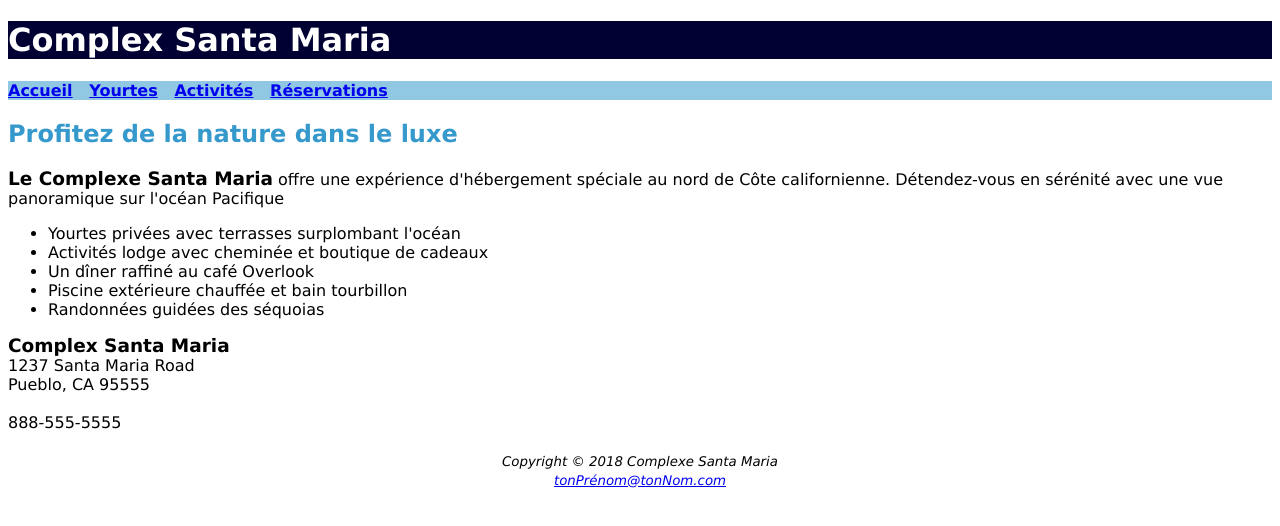
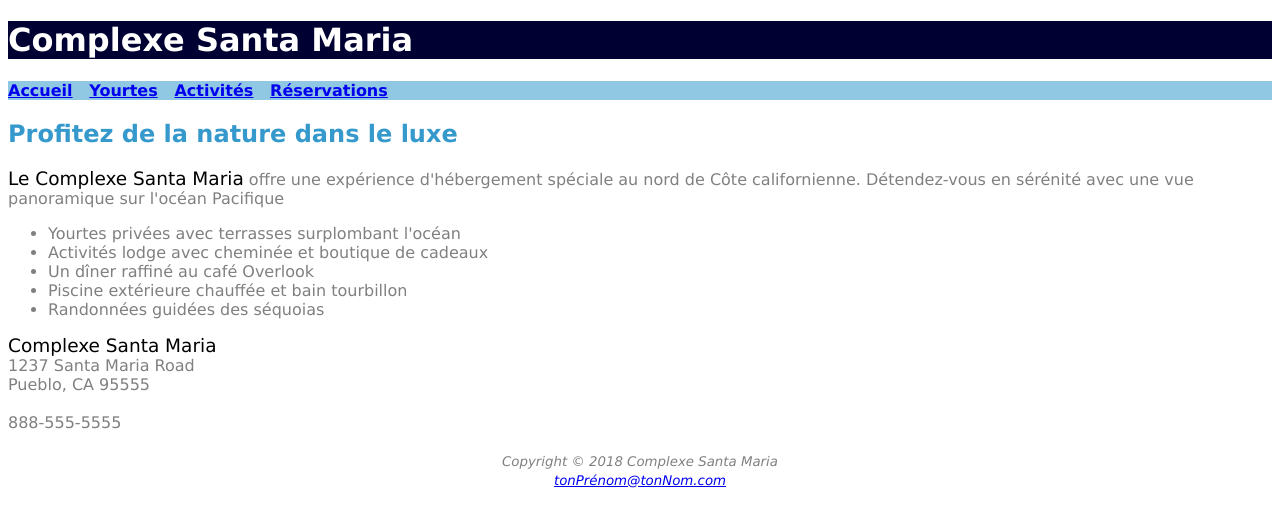
Before and after one commit to MaXianbibi/Devoir-2, a plain HTML site: page index.html in a window 1280 px wide. Drawn offline with Linux system fonts and the light colour scheme.

Commit message:
fix color gray and typo error

```diff
--- a/index.html
+++ b/index.html
@@ -2,14 +2,14 @@
 <html lang="fr">
 
 <head>
-    <title>Complex Santa Maria</title>
+    <title>Complexe Santa Maria</title>
     <meta charset="utf-8" />
     <link rel="stylesheet" href="styles.css" />
 </head>
 
 <body>
     <header>
-        <h1>Complex Santa Maria</h1>
+        <h1>Complexe Santa Maria</h1>
     </header>
     <nav>
         <b>
@@ -22,7 +22,7 @@
     <main>
         <h2>Profitez de la nature dans le luxe</h2>
         <p>
-            <strong>Le Complexe Santa Maria</strong> offre une expérience d'hébergement
+            <strong class="font-weight-medium color-black">Le Complexe Santa Maria</strong> offre une expérience d'hébergement
             spéciale au nord de Côte californienne. Détendez-vous en
             sérénité avec une vue panoramique sur l'océan Pacifique
         </p>
@@ -34,7 +34,7 @@
             <li>Randonnées guidées des séquoias</li>
         </ul>
         <div>
-            <strong>Complex Santa Maria</strong><br>
+            <strong class="font-weight-medium color-black">Complexe Santa Maria</strong><br>
             1237 Santa Maria Road<br>
             Pueblo, CA 95555<br><br>
             888-555-5555<br><br>
--- a/styles.css
+++ b/styles.css
@@ -12,6 +12,10 @@ nav {
     background-color: #90C7E3;
 }
 
+main {
+    color: grey;
+}
+
 h2 {
     color: #3599cc;
 }
@@ -22,6 +26,7 @@ strong {
 
 footer {
     text-align: center;
+    color: gray;
 }
 
 
@@ -29,3 +34,11 @@ footer {
     font-size: 18px;
     font-weight: bolder;
 }
+
+.font-weight-medium {
+    font-weight: 500;
+}
+
+.color-black {
+    color: black;
+}
```
Also changed, not shown: yurts.html (+3 -3 lines).
